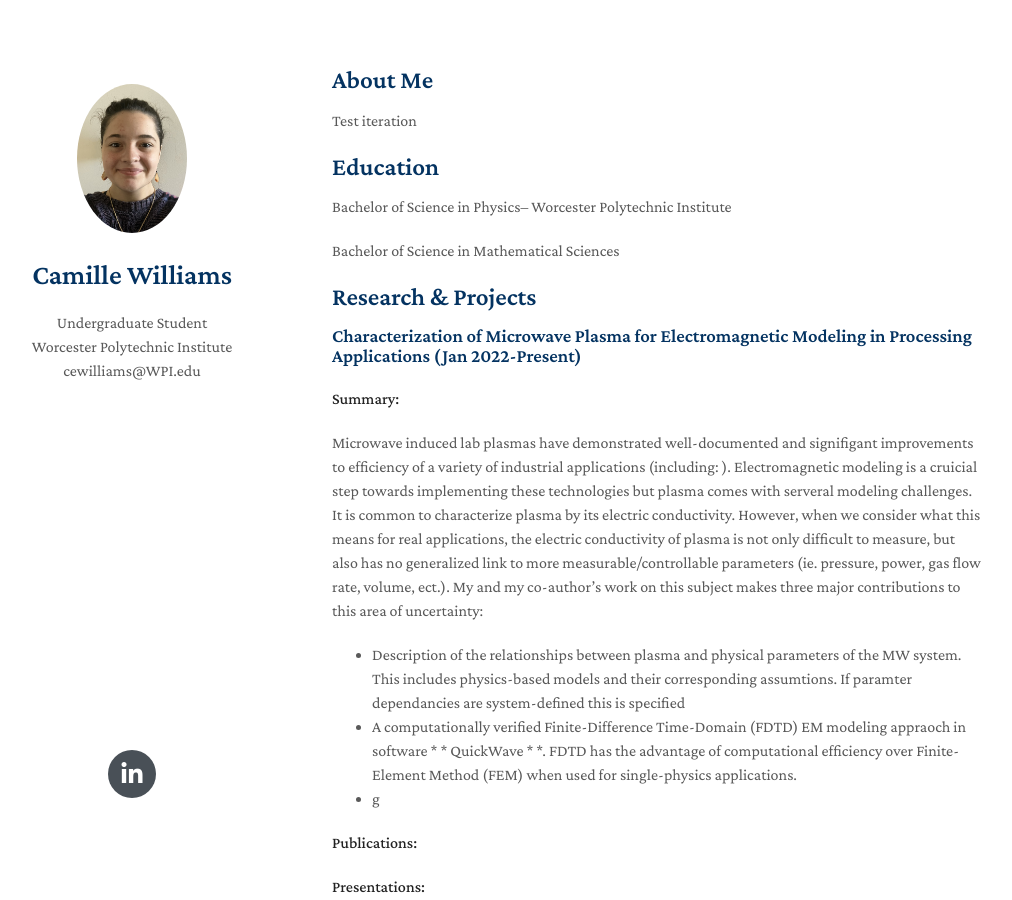
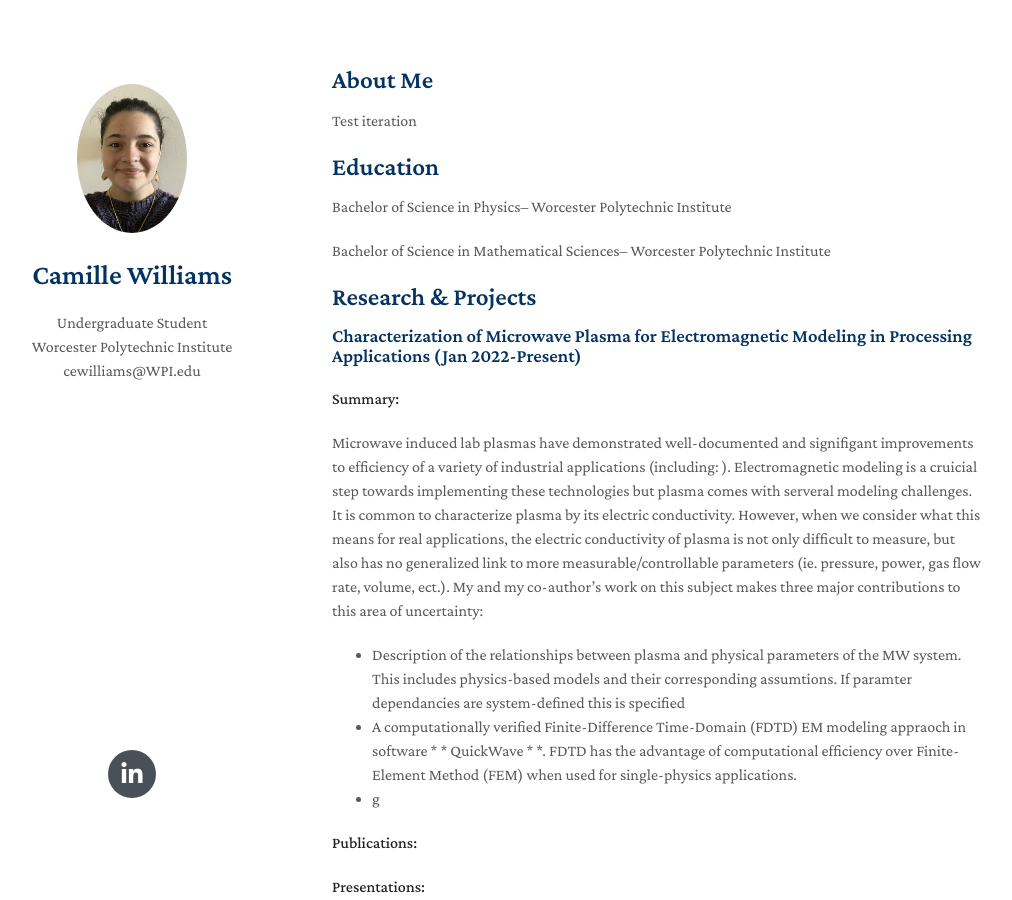
Before and after one commit to CamilleW8831/CamilleW8831.github.io, a Jekyll site: the page built from index.md, in a window 1280 px wide and 900 px high. Shown: the whole window, without its empty margins (138-1150 px from the left). Built offline with Jekyll 4.4.1, drawn with Linux system fonts in a browser that asks for light colours; nearby versions of some CDN libraries; a style sheet for code colours, icons or effects is not loaded; our own code applies the rules of GitHub Pages for plain Markdown files.

Commit message:
Update index.md

```diff
--- a/index.md
+++ b/index.md
@@ -9,7 +9,7 @@ Test iteration
 ## Education
 Bachelor of Science in Physics-- Worcester Polytechnic Institute
 
-Bachelor of Science in Mathematical Sciences
+Bachelor of Science in Mathematical Sciences-- Worcester Polytechnic Institute
 
 ## Research & Projects
 ### Characterization of Microwave Plasma for Electromagnetic Modeling in Processing Applications (Jan 2022-Present)
```
